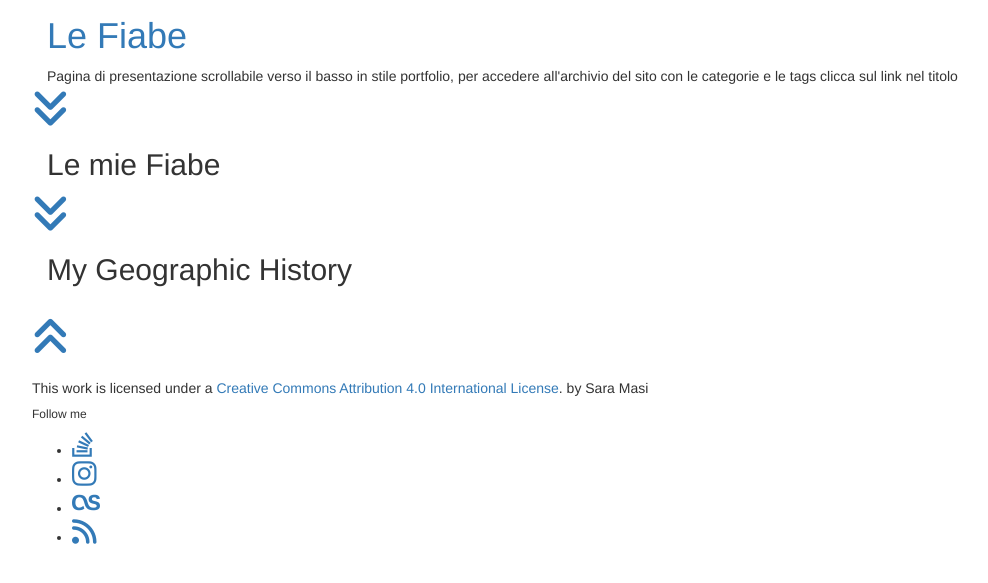
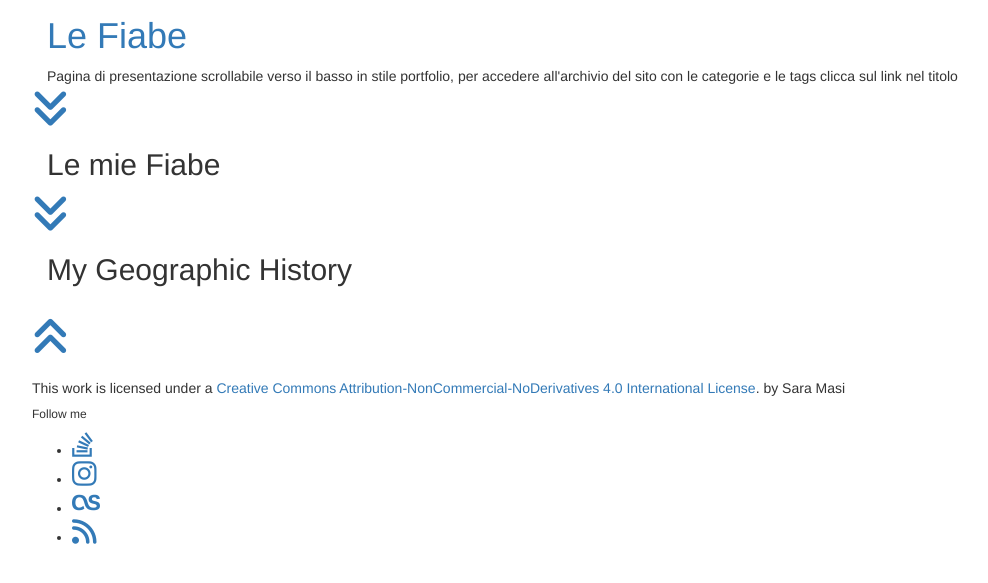
Before and after one commit to saramasi/saramasi.github.io, a Jekyll site: the page built from index.html, in a window 1280 px wide, cut to the strip 154-737 px from the top of the page. Shown: the whole strip, without its empty margins (38-1026 px from the left). Built offline with Jekyll 4.4.1, drawn with Linux system fonts in a browser that asks for light colours; nearby versions of some CDN libraries; library files that are not in the unit come from our copies; a script that is not in the unit is left out.

Commit message:
cc non commercial no derivatives

```diff
--- a/_includes/footer.html
+++ b/_includes/footer.html
@@ -1,13 +1,8 @@
     <footer class="footer-distributed">
       <div class="container">
         <div class="footer">
-          <p> <!-- <a rel="license" -->
-          <!-- href="http://creativecommons.org/licenses/by/4.0/"><img alt="Creative -->
-          <!-- Commons License" style="border-width:0" -->
-          <!-- src="https://i.creativecommons.org/l/by/4.0/88x31.png" -->
-          <!-- /></a> --><br />This work is licensed under a <a rel="license"
-          href="http://creativecommons.org/licenses/by/4.0/">Creative
-          Commons Attribution 4.0 International License</a>. by {{site.author}}</p>
+          <p><br />This work is licensed under a <a rel="license"
+          href="http://creativecommons.org/licenses/by-nc-nd/4.0/">Creative Commons Attribution-NonCommercial-NoDerivatives 4.0 International License</a>. by {{site.author}}</p>
           {% include social.html %}
         </div>
       </div>
```
